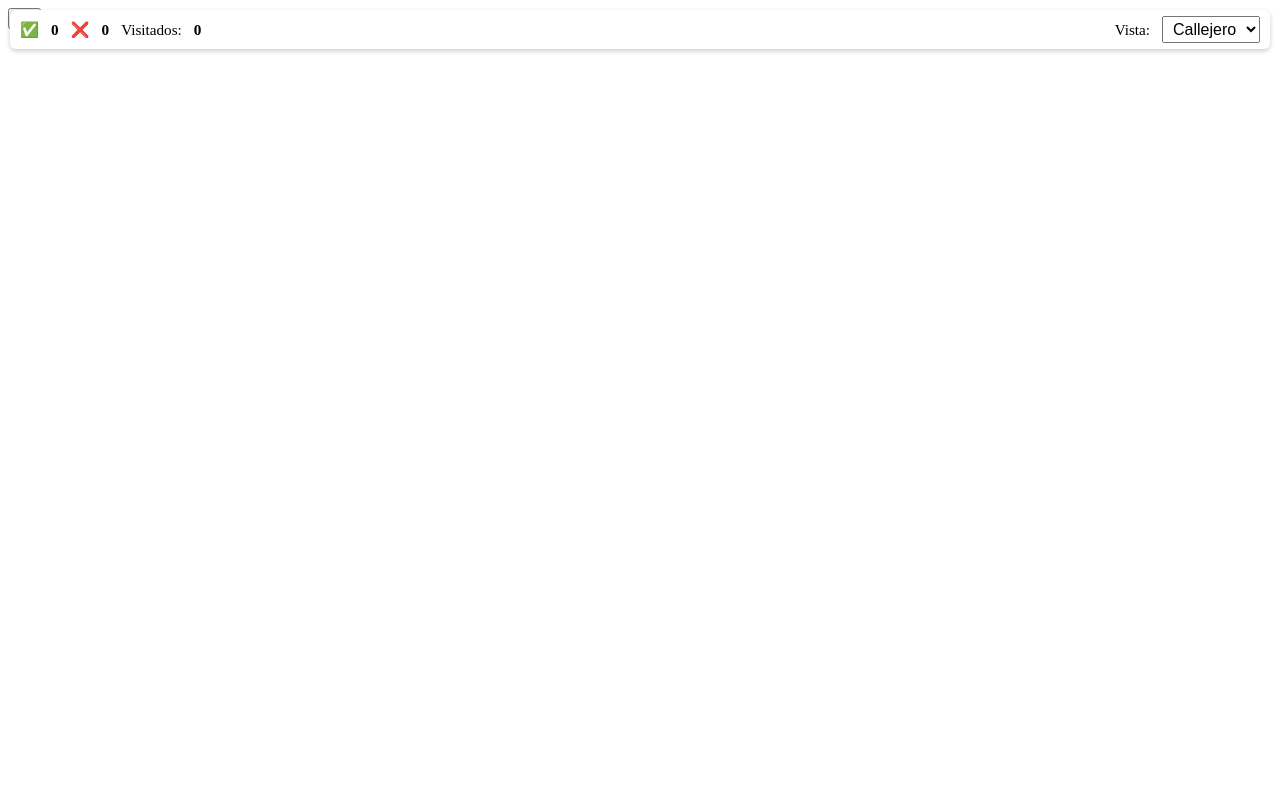
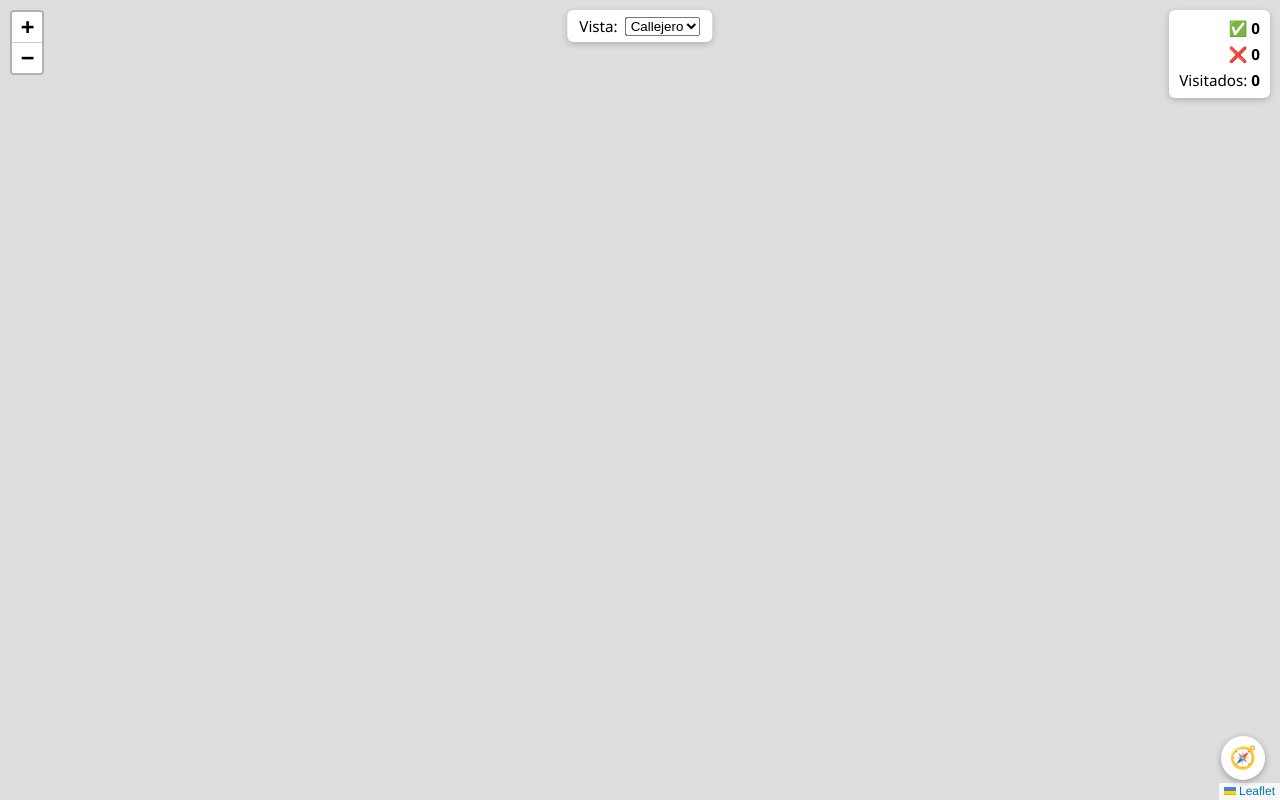
Before and after one commit to BYjosep/3eval-mobile, a website: page mapa.html in a window 1280 px wide. Drawn offline with nearby package versions, Linux system fonts and the light colour scheme.

Commit message:
refactor: Estructura y estilo de elementos en el mapa

```diff
--- a/CSS/mapa.css
+++ b/CSS/mapa.css
@@ -1,47 +1,77 @@
-#top-bar {
+/* Reset y estilo base */
+body, html {
+    margin: 0;
+    padding: 0;
+    height: 100%;
+    font-family: 'Segoe UI', sans-serif;
+}
+
+/* Mapa en pantalla completa */
+#map {
+    height: 100%;
+    width: 100%;
+    z-index: 0;
+}
+
+/* Botón para centrar en ubicación */
+#locate-btn {
+    position: absolute;
+    bottom: 20px;
+    right: 15px;
+    z-index: 1001;
+    background: white;
+    border: none;
+    border-radius: 50%;
+    width: 44px;
+    height: 44px;
+    font-size: 22px;
+    box-shadow: 0 2px 6px rgba(0,0,0,0.3);
+    cursor: pointer;
+}
+
+/* Selector de mapa centrado arriba */
+#top-center {
+    position: absolute;
+    top: 10px;
+    left: 50%;
+    transform: translateX(-50%);
+    z-index: 1001;
+    background: white;
+    padding: 6px 12px;
+    border-radius: 6px;
+    box-shadow: 0 2px 6px rgba(0,0,0,0.2);
+    display: flex;
+    align-items: center;
+    gap: 8px;
+    font-size: 0.95rem;
+}
+
+/* Estadísticas a la derecha una debajo de otra */
+#top-right {
     position: absolute;
     top: 10px;
     right: 10px;
-    left: 10px;
     z-index: 1001;
     background: white;
-    padding: 6px 10px;
+    padding: 8px 10px;
     border-radius: 6px;
-    box-shadow: 0 2px 5px rgba(0,0,0,0.2);
+    box-shadow: 0 2px 6px rgba(0,0,0,0.2);
+    display: flex;
+    flex-direction: column;
+    gap: 6px;
     font-size: 0.95rem;
-    display: flex;
-    flex-wrap: wrap;
-    gap: 10px;
-    justify-content: space-between;
-    align-items: center;
+    text-align: right;
 }
 
-#score-stats,
-#map-type-selector {
-    display: flex;
-    gap: 12px;
-    align-items: center;
-}
-
-#map-type-selector select {
-    font-size: 1rem;
-    padding: 3px 6px;
-}
-
-/* Adaptación específica para móviles */
+/* Responsive para móviles */
 @media (max-width: 480px) {
-    #top-bar {
+    #top-center {
         flex-direction: column;
-        align-items: flex-start;
+        text-align: center;
     }
 
-    #score-stats,
-    #map-type-selector {
-        width: 100%;
-        justify-content: space-between;
-    }
-
-    #map-type-selector label {
+    #top-right {
         font-size: 0.9rem;
+        gap: 4px;
     }
 }
--- a/mapa.html
+++ b/mapa.html
@@ -9,15 +9,8 @@
 </head>
 <body>
 
-<!-- Barra superior derecha completa -->
-<div id="top-bar">
-  <div id="score-stats">
-    ✅ <strong id="correct-count">0</strong>
-    ❌ <strong id="incorrect-count">0</strong>
-    Visitados: <strong id="visited-count">0</strong>
-  </div>
-
-  <div id="map-type-selector">
+<!-- Selector de tipo de mapa centrado -->
+<div id="top-center">
   <label for="mapType">Vista:</label>
   <select id="mapType">
     <option value="callejero">Callejero</option>
@@ -25,6 +18,12 @@
     <option value="relieve">Relieve</option>
   </select>
 </div>
+
+<!-- Estadísticas alineadas a la derecha en columna -->
+<div id="top-right">
+  <div>✅ <strong id="correct-count">0</strong></div>
+  <div>❌ <strong id="incorrect-count">0</strong></div>
+  <div>Visitados: <strong id="visited-count">0</strong></div>
 </div>
 
 <!-- Botón de localización -->
```
Lines whose indentation alone changed are shown as unchanged.
